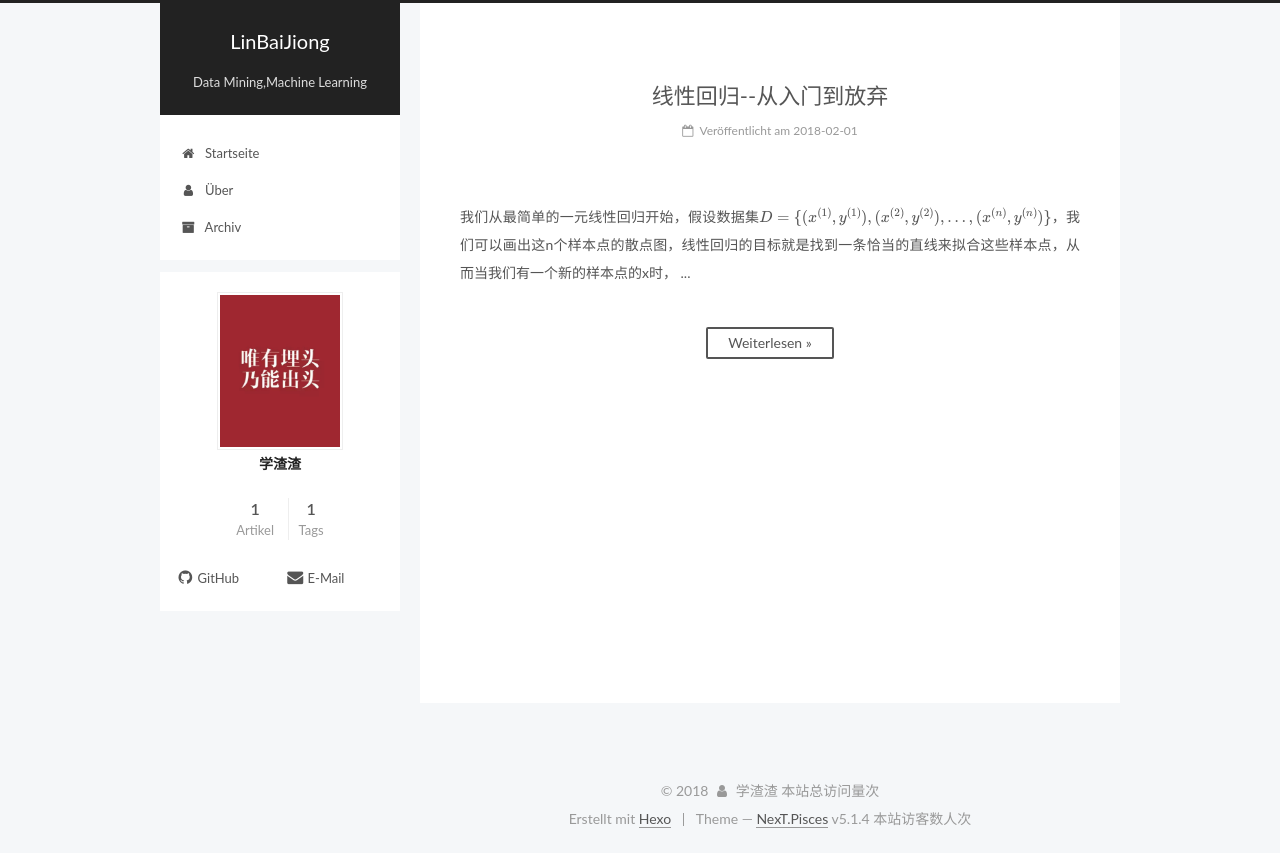
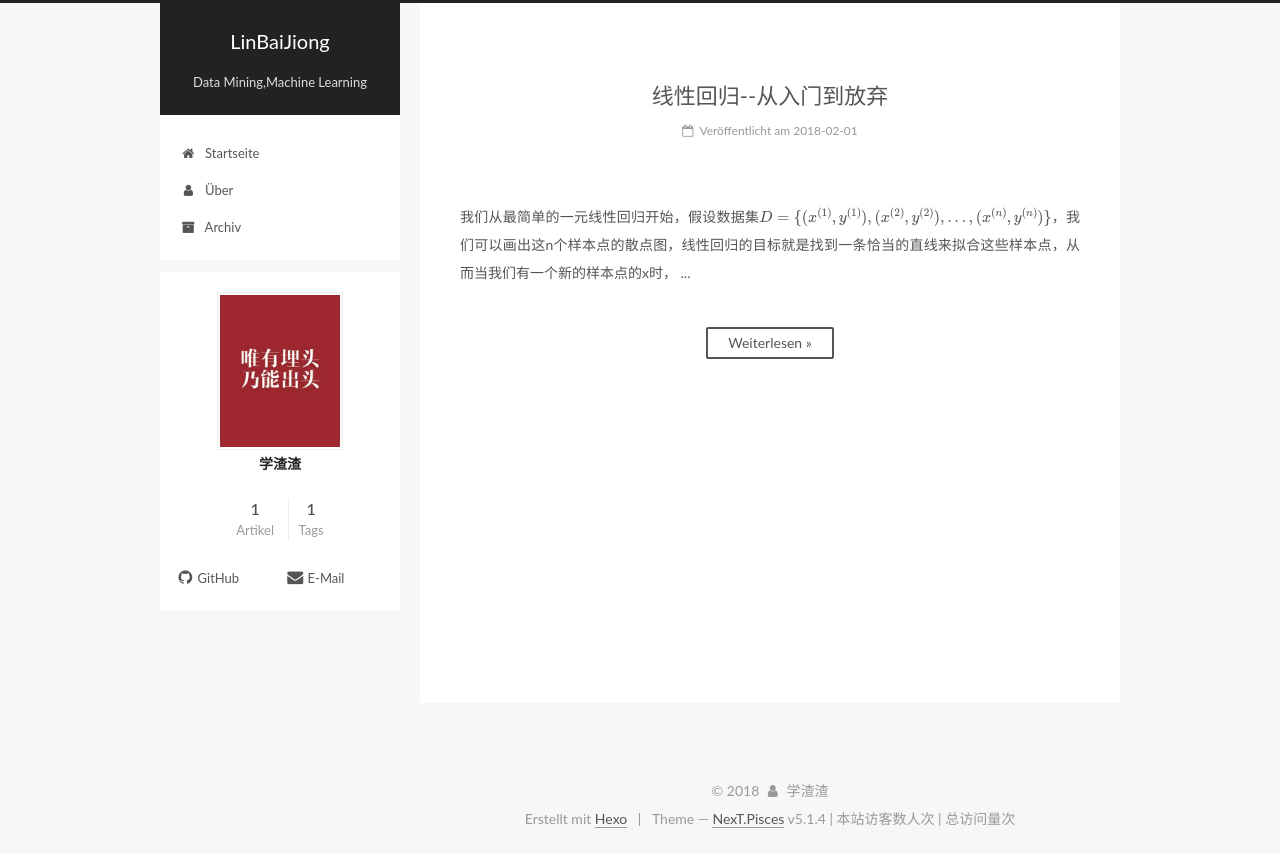
Before and after one commit to LinBaiJiong/LinBaiJiong.github.io, a plain HTML site: page index.html in a window 1280 px wide. Drawn offline with nearby package versions, Linux system fonts and the light colour scheme; some packages are replaced by stand-ins of ours; a script that the page names is missing.

Commit message:
Site updated: 2018-02-02 14:03:24

```diff
--- a/css/main.css
+++ b/css/main.css
@@ -1823,7 +1823,7 @@ pre .javascript .function {
   width: 4px;
   height: 4px;
   border-radius: 50%;
-  background: #69ff7e;
+  background: #7009b8;
 }
 .links-of-blogroll {
   font-size: 13px;
--- a/index.html
+++ b/index.html
@@ -475,9 +475,6 @@
     <i class="fa fa-user"></i>
   </span>
   <span class="author" itemprop="copyrightHolder">学渣渣</span>
-  <span id="busuanzi_container_site_pv">
-    本站总访问量<span id="busuanzi_value_site_pv"></span>次
-  </span>
 
 
 </div>
@@ -493,9 +490,12 @@
 
   <div class="theme-info">Theme &mdash; <a class="theme-link" target="_blank" href="https://github.com/iissnan/hexo-theme-next">NexT.Pisces</a> v5.1.4</div>
 
-<span id="busuanzi_container_site_uv">
+<span id="busuanzi_container_site_uv">|
   本站访客数<span id="busuanzi_value_site_uv"></span>人次
 </span>
+<span id="busuanzi_container_site_pv">|
+    总访问量<span id="busuanzi_value_site_pv"></span>次
+  </span>
 
 
 
```
Also changed, not shown: 2018/02/01/线性回归-从入门到放弃/index.html (+4 -4 lines), about/index.html (+4 -4 lines), archives/2018/02/index.html (+4 -4 lines), archives/2018/index.html (+4 -4 lines), archives/index.html (+4 -4 lines), tags/机器学习/index.html (+4 -4 lines).
